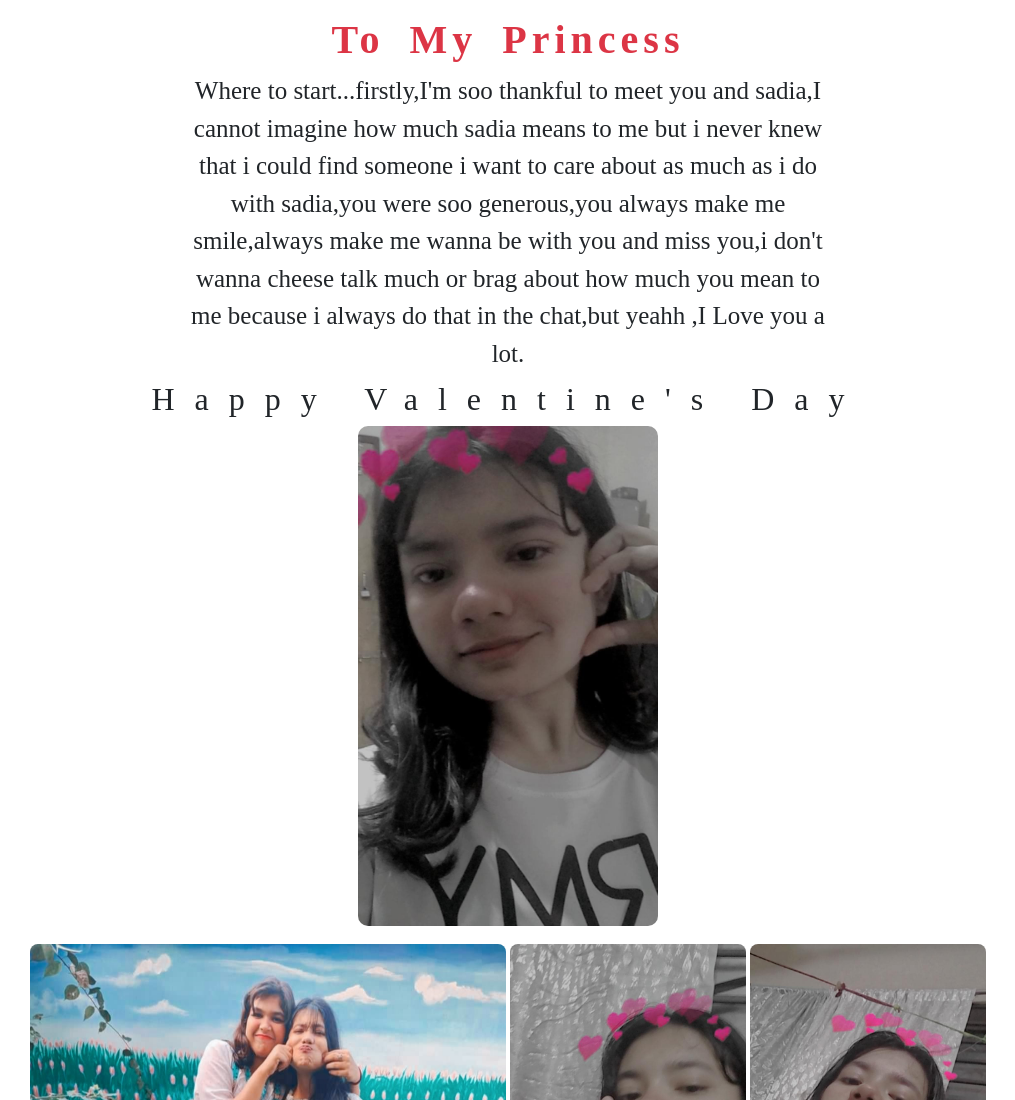
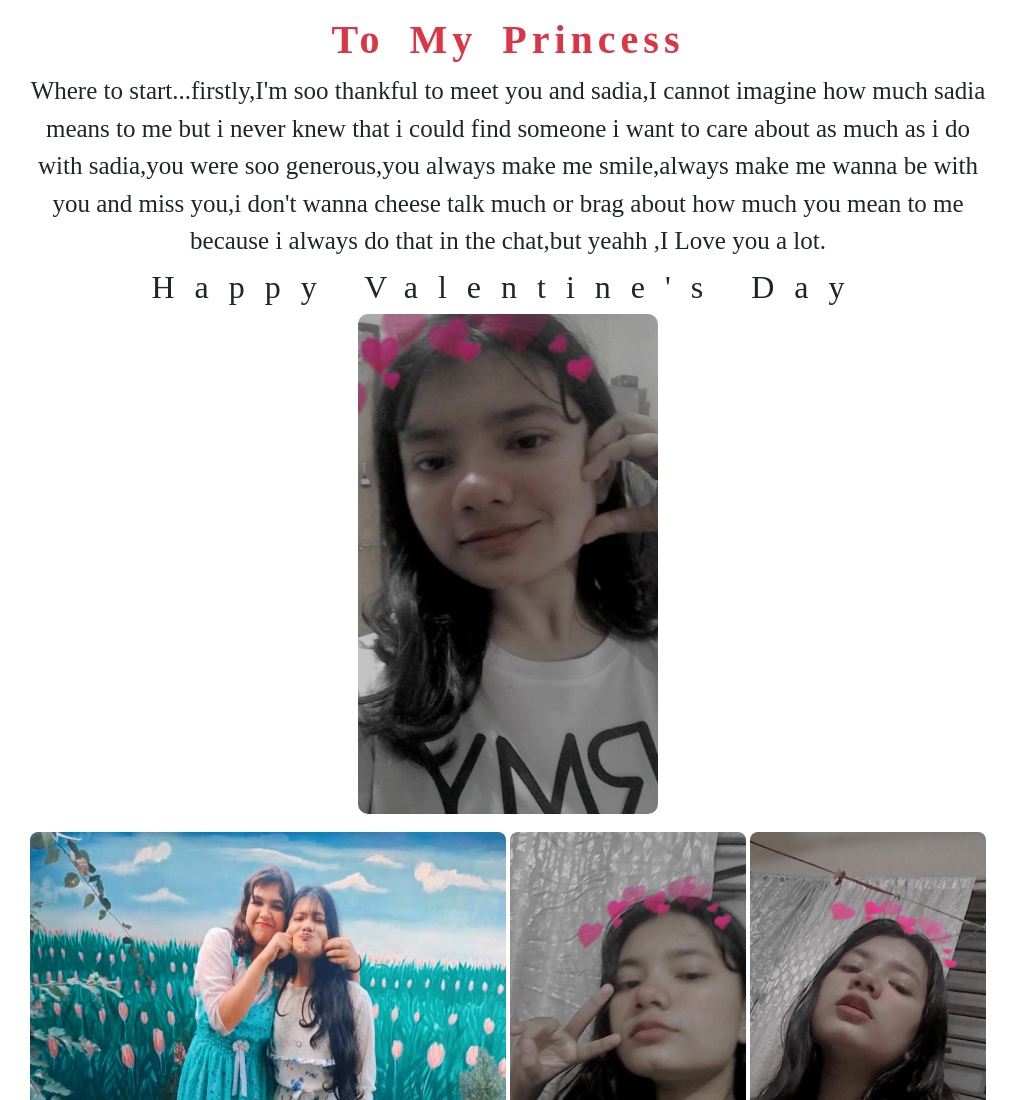
Before and after one commit to Akira213-nihon/Valentine, a plain HTML site: page index.html in a window 1280 px wide. Shown: the top 1100 px of the page, without its empty margins (132-1147 px from the left). Drawn offline with nearby package versions, Linux system fonts and the light colour scheme; a web font is replaced by a local one.

Commit message:
Update index.html

```diff
--- a/index.html
+++ b/index.html
@@ -44,7 +44,7 @@
 </head>
 <body>
   <h1 class="text-danger text-center heading mt-3">To My Princess</h1>
-  <p class="w-50 text-center m-auto p-2 p-md-0 info">Where to start...firstly,I'm soo thankful to meet you and sadia,I cannot imagine how much sadia means to me but i never knew that i could find someone i want to care about as much as i do with sadia,you were soo generous,you always make me smile,always make me wanna be with you and miss you,i don't wanna cheese talk much or brag about how much you mean to me because i always do that in the chat,but yeahh ,I Love you a lot.</p>
+  <p class="w-75 text-center m-auto p-2 p-md-0 info">Where to start...firstly,I'm soo thankful to meet you and sadia,I cannot imagine how much sadia means to me but i never knew that i could find someone i want to care about as much as i do with sadia,you were soo generous,you always make me smile,always make me wanna be with you and miss you,i don't wanna cheese talk much or brag about how much you mean to me because i always do that in the chat,but yeahh ,I Love you a lot.</p>
   <h2 class="text-center valentine mt-2">Happy Valentine's Day</h2>
   <div class="d-flex justify-content-center">
     <img src="mun's-collection/p4.jpeg" class="m-auto p4" alt="" style="width: 300px;height: 500px;">
```
